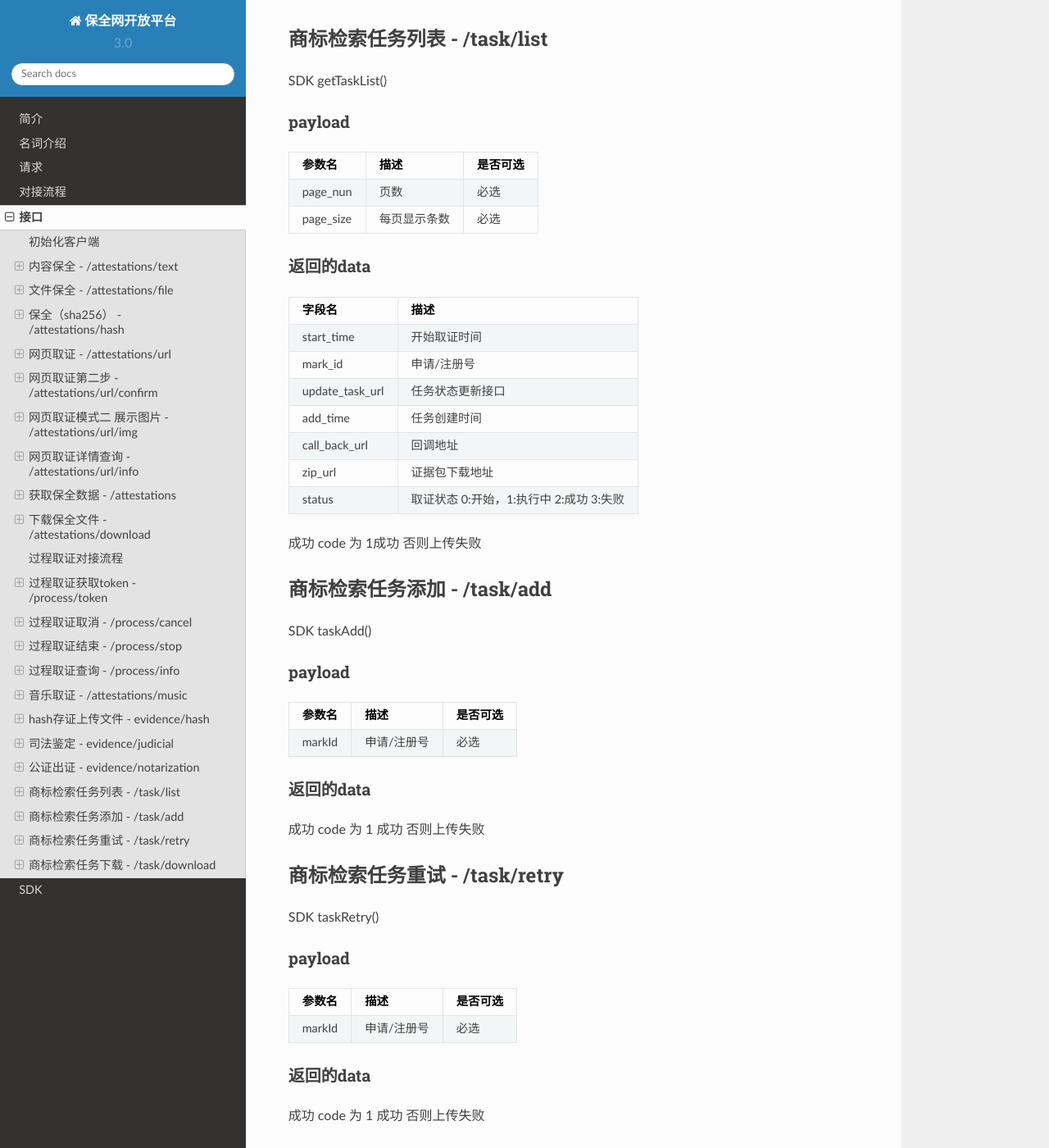
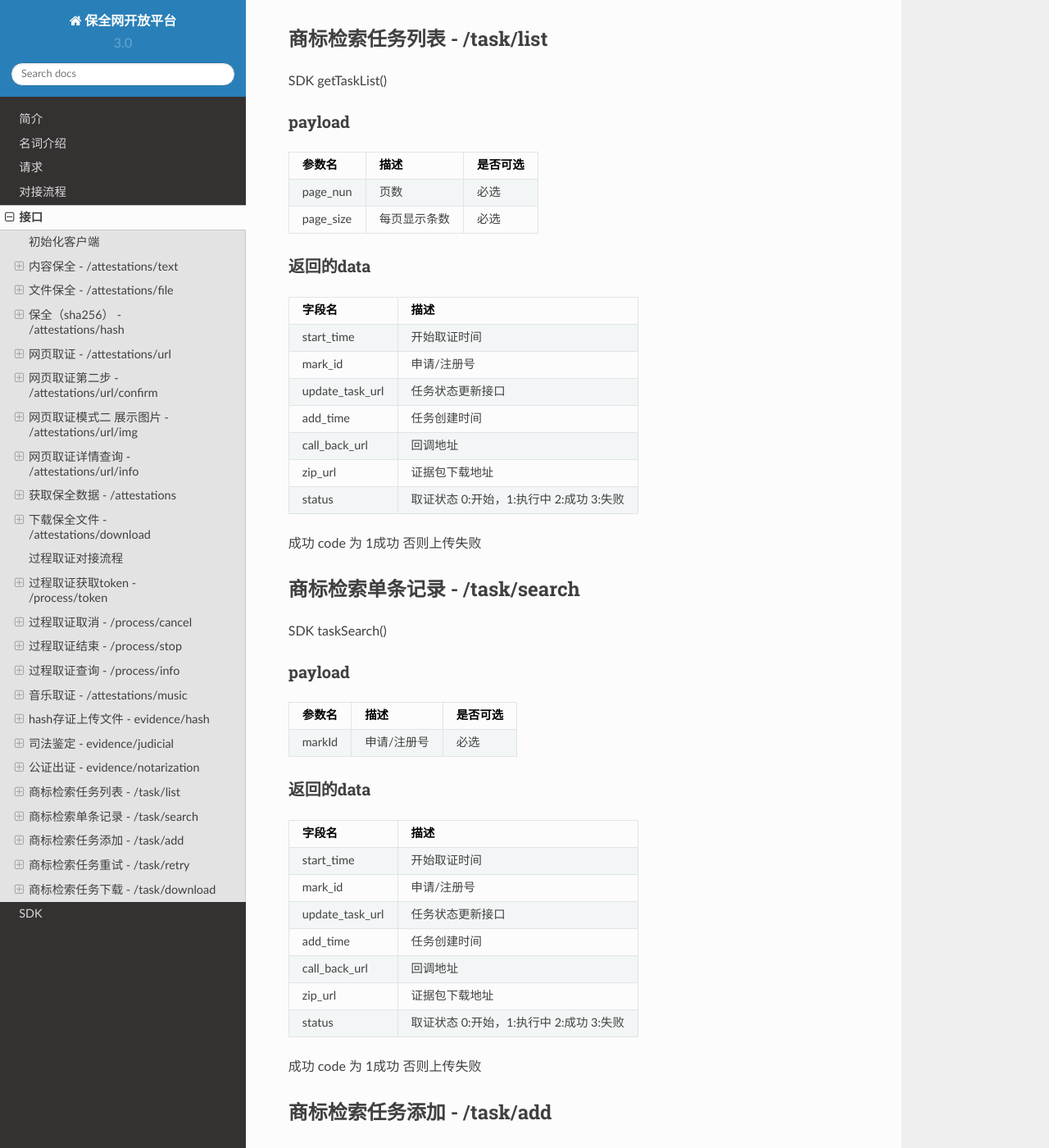
Before and after one commit to baoquan-hq/peacock-doc, a Sphinx documentation site: the page built from docs/api.rst, in a window 1280 px wide and 1400 px high, scrolled down 10982 px. Shown: the whole window at 82% size. Built offline with Sphinx 7.4.7 and the Read the Docs theme 2.0.0, drawn with Linux system fonts in a browser that asks for light colours.

Commit message:
添加商标接口文档

```diff
--- a/docs/api.rst
+++ b/docs/api.rst
@@ -550,6 +550,36 @@ status                取证状态 0:开始，1:执行中 2:成功 3:失败
 
 
 
+商标检索单条记录  - /task/search
+-------------------------------
+SDK taskSearch()
+
+payload
+^^^^^^^^^^^^^^^
+
+=================  ================================ ================
+参数名 				描述                             是否可选
+=================  ================================ ================
+markId             申请/注册号                            必选
+=================  ================================ ================
+
+返回的data
+^^^^^^^^^^^^^^
+
+=================  ================================================================
+字段名 				描述
+=================  ================================================================
+start_time            开始取证时间
+mark_id               申请/注册号
+update_task_url       任务状态更新接口
+add_time              任务创建时间
+call_back_url         回调地址
+zip_url               证据包下载地址
+status                取证状态 0:开始，1:执行中 2:成功 3:失败
+=================  ================================================================
+成功 code 为 1成功 否则上传失败
+
+
 商标检索任务添加  - /task/add
 -------------------------------
 SDK taskAdd()
```
